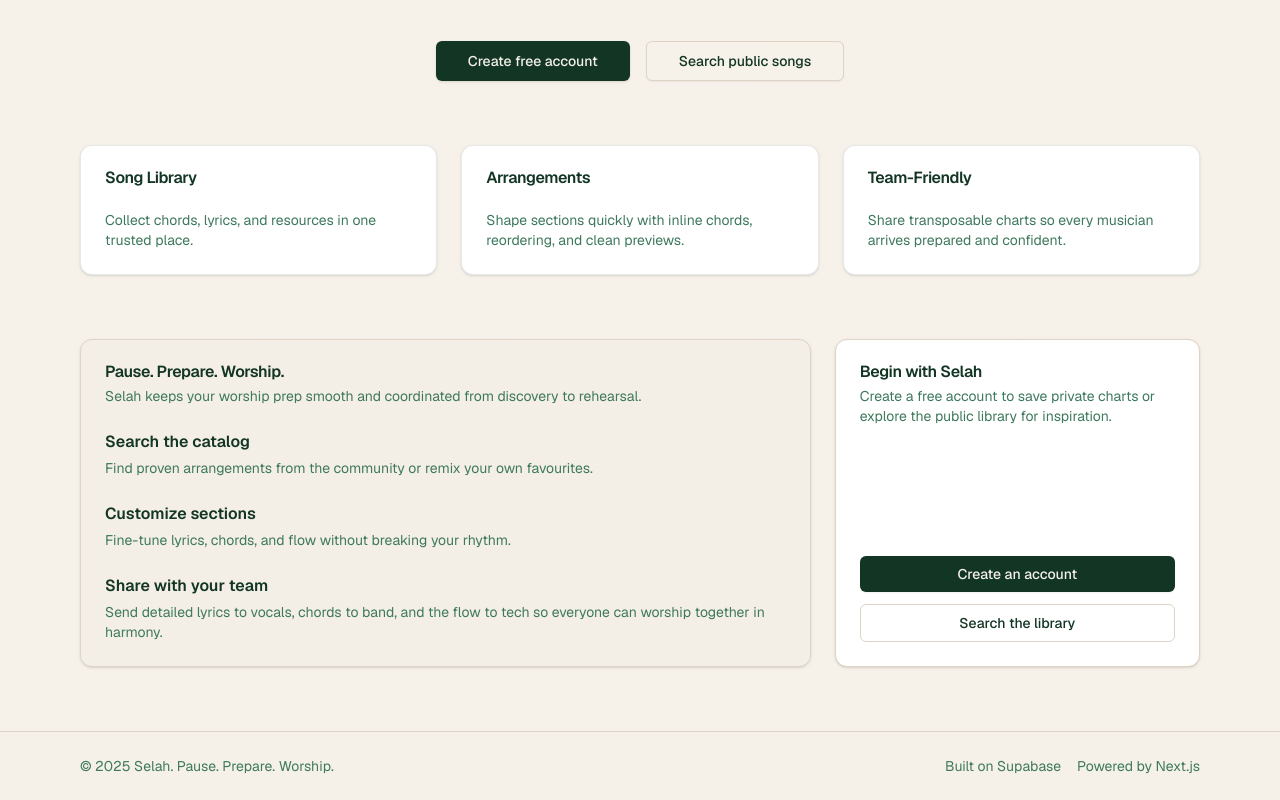
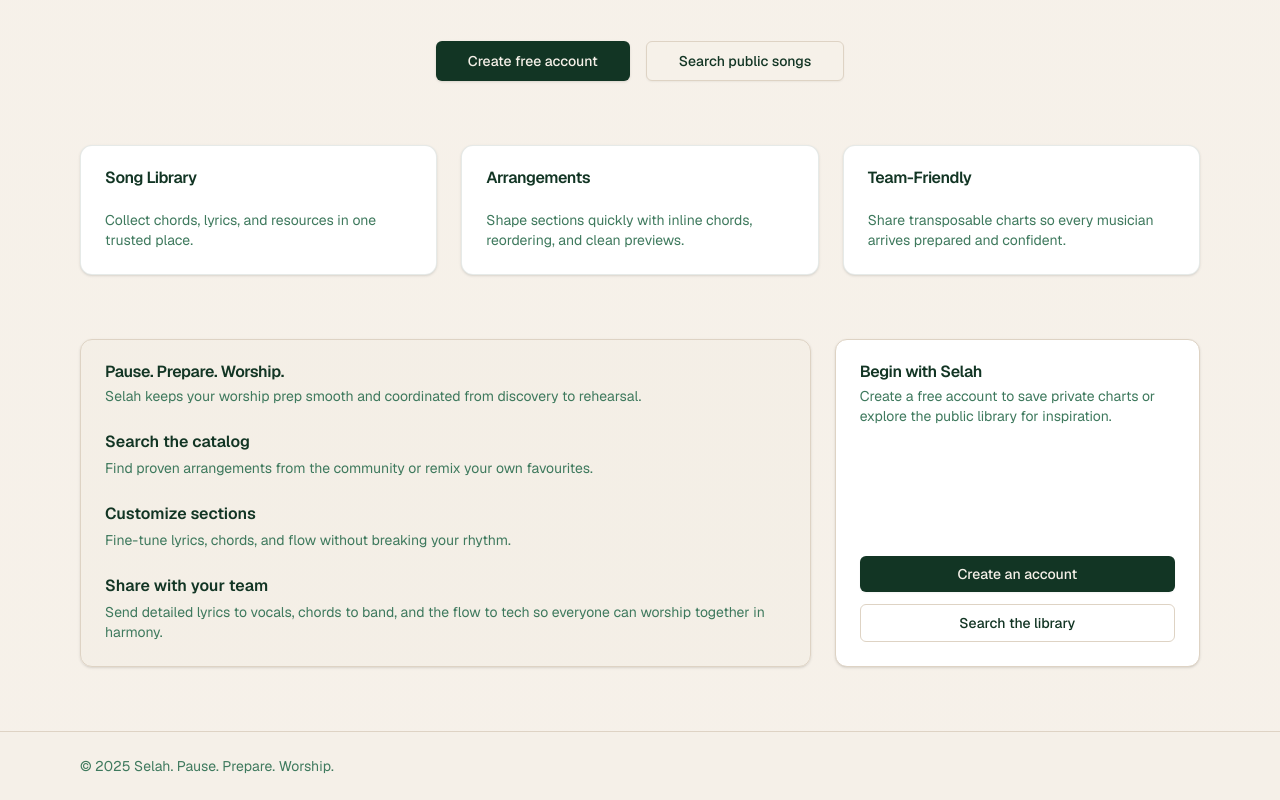
Before and after one commit to rohanprichard/selah, a Next.js app: page / in a window 1280 px wide. Shown: the part 352-1152 px from the top of the page. Built offline with nearby package versions, Linux system fonts and the light colour scheme; no server answers.

Commit message:
remove powered by supabase and next js

```diff
--- a/components/site-footer.tsx
+++ b/components/site-footer.tsx
@@ -4,22 +4,6 @@
       <div className="mx-auto flex w-full max-w-6xl flex-col items-center justify-between gap-3 px-4 py-6 text-sm text-muted-foreground sm:flex-row">
         <p>&copy; {new Date().getFullYear()} Selah. Pause. Prepare. Worship.</p>
         <div className="flex items-center gap-4">
-          <a
-            href="https://supabase.com"
-            target="_blank"
-            rel="noreferrer"
-            className="transition hover:text-foreground"
-          >
-            Built on Supabase
-          </a>
-          <a
-            href="https://nextjs.org"
-            target="_blank"
-            rel="noreferrer"
-            className="transition hover:text-foreground"
-          >
-            Powered by Next.js
-          </a>
         </div>
       </div>
     </footer>
```
